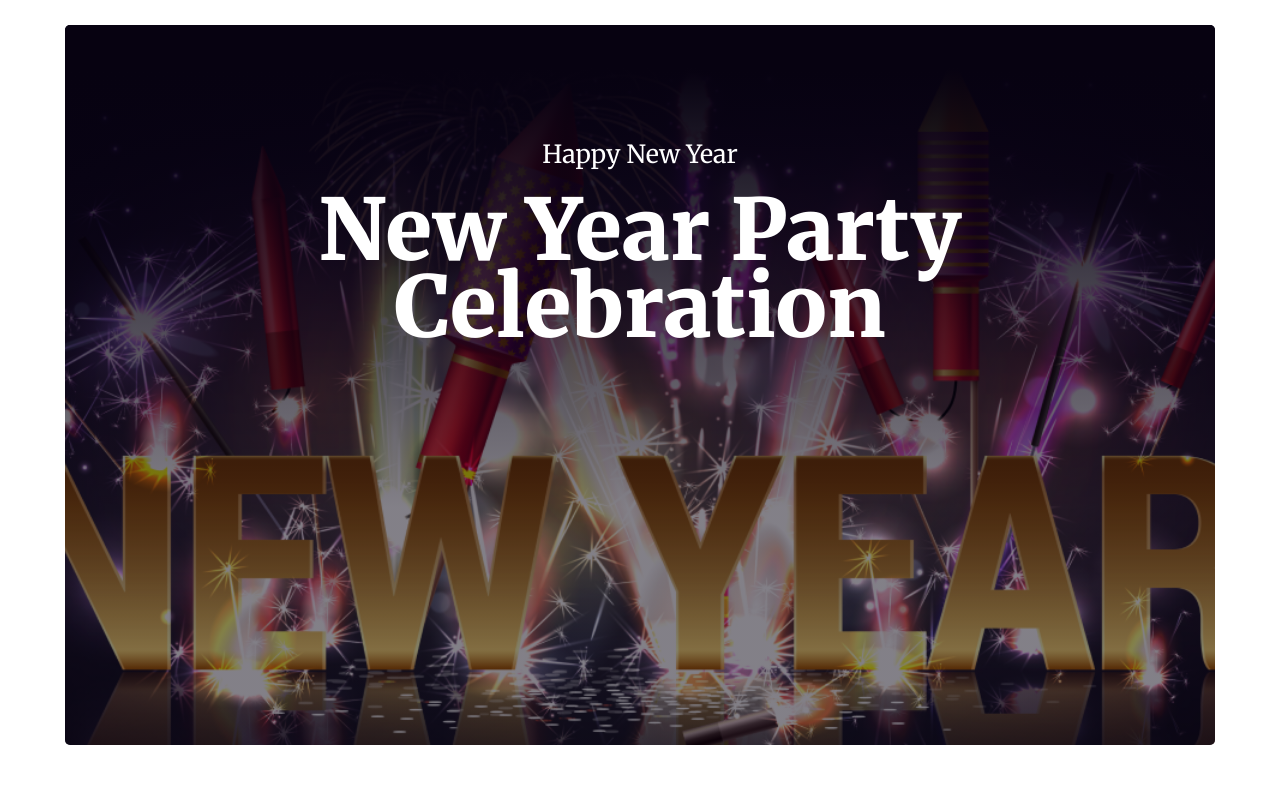
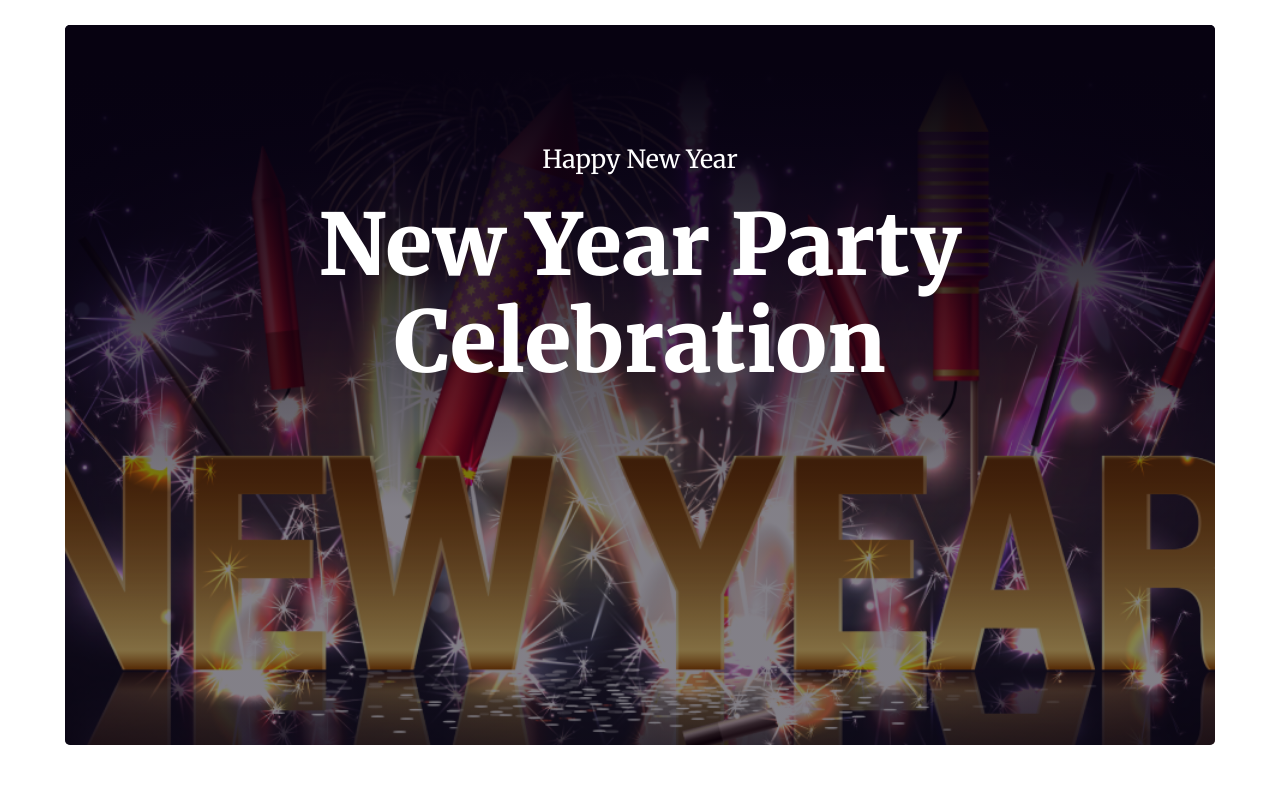
Before and after one commit to taniasumona15/new_year_celeb, a plain HTML site: page index.html in a window 1280 px wide. Shown: the top 800 px of the page. Drawn offline with Linux system fonts and the light colour scheme.

Commit message:
update done

```diff
--- a/styles/style.css
+++ b/styles/style.css
@@ -53,7 +53,7 @@ body {
   width: 70%;
   margin: auto;
   text-align: center;
-  padding: 55px 0;
+  padding: 60px 0;
 
 }
 
@@ -70,7 +70,7 @@ body {
   color: #fff;
   font-size: 85px;
   font-weight: 900;
-  line-height: 20px;
+  line-height: 40px;
 
 }
 
```
